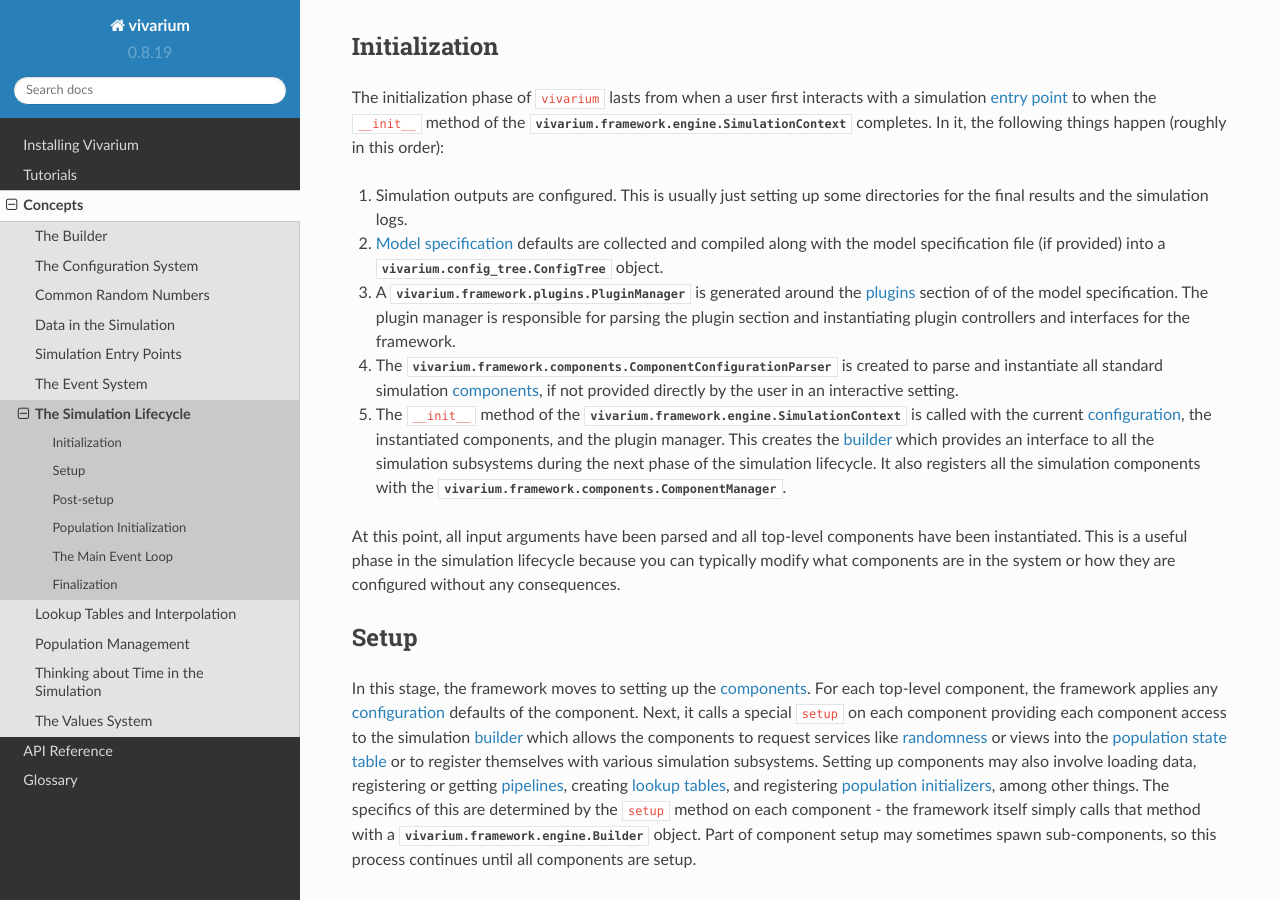
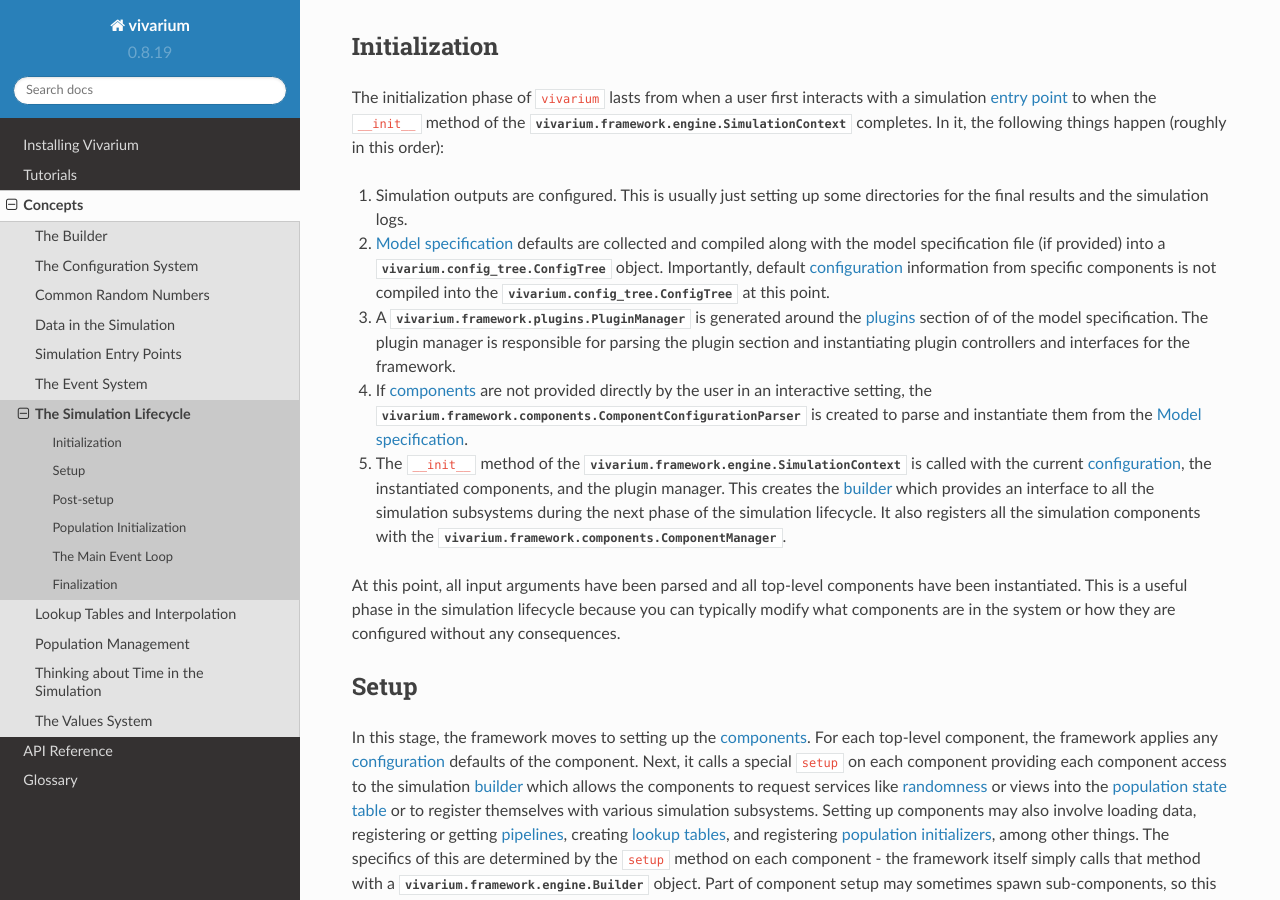
Before and after one commit to ihmeuw/vivarium, a Sphinx documentation site: the page built from docs/source/concepts/lifecycle.rst, in a window 1280 px wide and 900 px high, scrolled down 564 px. Built offline with Sphinx 7.4.7 and the Read the Docs theme 2.0.0, drawn with Linux system fonts in a browser that asks for light colours; pages that are not in the unit, such as notebooks, are missing from menus.

Commit message:
Respond to pr comments

```diff
--- a/docs/source/concepts/lifecycle.rst
+++ b/docs/source/concepts/lifecycle.rst
@@ -38,15 +38,19 @@ completes.  In it, the following things happen (roughly in this order):
    directories for the final results and the simulation logs.
 2. :term:`Model specification <Model Specification>` defaults are collected and
    compiled along with the model specification file (if provided) into a
-   :class:`vivarium.config_tree.ConfigTree` object.
+   :class:`vivarium.config_tree.ConfigTree` object. Importantly,
+   default :term:`configuration <Configuration>` information from specific
+   components is not compiled into the :class:`vivarium.config_tree.ConfigTree`
+   at this point.
 3. A :class:`vivarium.framework.plugins.PluginManager` is generated around the
    :term:`plugins <Plugin>` section of of the model specification.  The plugin
    manager is responsible for parsing the plugin section and instantiating
    plugin controllers and interfaces for the framework.
-4. The :class:`vivarium.framework.components.ComponentConfigurationParser` is
-   created to parse and instantiate all standard simulation
-   :term:`components <Component>`, if not provided directly by the user in
-   an interactive setting.
+4. If :term:`components <Component>` are not provided directly by the user in
+   an interactive setting, the
+   :class:`vivarium.framework.components.ComponentConfigurationParser` is
+   created to parse and instantiate them from the
+   :term:`Model specification <Model Specification>`.
 5. The ``__init__`` method of the
    :class:`vivarium.framework.engine.SimulationContext` is called with
    the current :term:`configuration <Configuration>`, the instantiated
```
